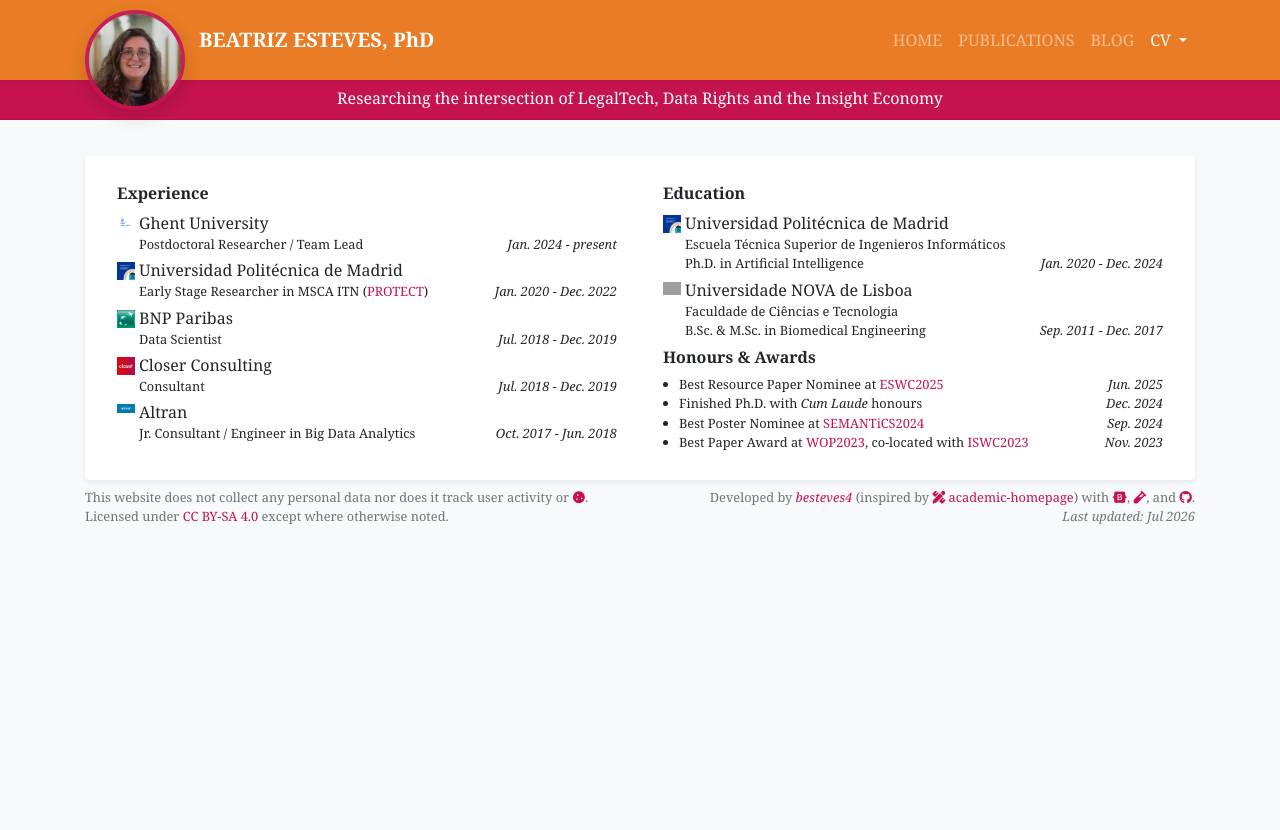
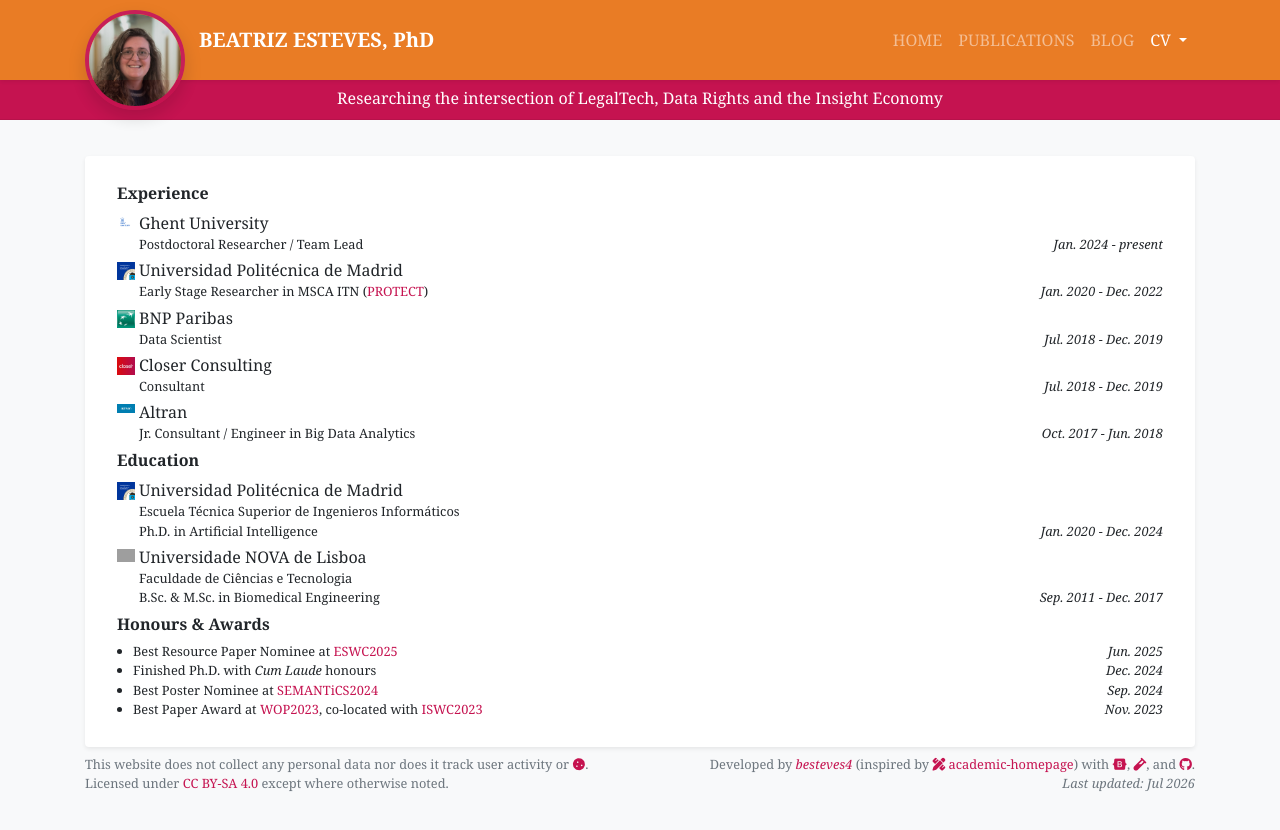
Before and after one commit to besteves4/besteves4.github.io, a Jekyll site: the page built from experience.html, in a window 1280 px wide. Shown: the top 830 px of the page. Built offline with Jekyll 4.4.1, drawn with Linux system fonts in a browser that asks for light colours; nearby versions of some CDN libraries; a style sheet for code colours, icons or effects is not loaded; grey boxes are pictures that could not be loaded.

Commit message:
minor update to experience card

```diff
--- a/experience.html
+++ b/experience.html
@@ -6,12 +6,12 @@
 ---
 
 <div class="row mt-3">
-    <div class="col">
+    <div class="col-md-12">
         <div class="card border-0 shadow-sm bg-white">
             <div class="card-body p-4">
                 <div class="row" data-masonry='{"percentPosition": true }'>
                     {% if site.data.experience.experience %}
-                    <div class="col-md-6">
+                    <div class="col-md-12">
                         <div class="mx-2 my-1">
                             <h6>Experience</h6>
                             <ul class="list-unstyled mb-1">
@@ -34,7 +34,7 @@
                     {% endif %}
 
                     {% if site.data.experience.education %}
-                    <div class="col-md-6">
+                    <div class="col-md-12">
                         <div class="mx-2 my-1">
                             <h6>Education</h6>
                             <ul class="list-unstyled mb-1">
@@ -57,7 +57,7 @@
                     {% endif %}
 
                     {% if site.data.experience.awards %}
-                    <div class="col-md-6">
+                    <div class="col-md-12">
                         <div class="mx-2 my-1">
                             <h6>Honours & Awards</h6>
                             <ul class="list small pl-3 mb-1">
@@ -79,4 +79,5 @@
             </div>
         </div>
     </div>
+
 </div>
```
Also changed, not shown: TODOS.md (+3 -0 lines).
